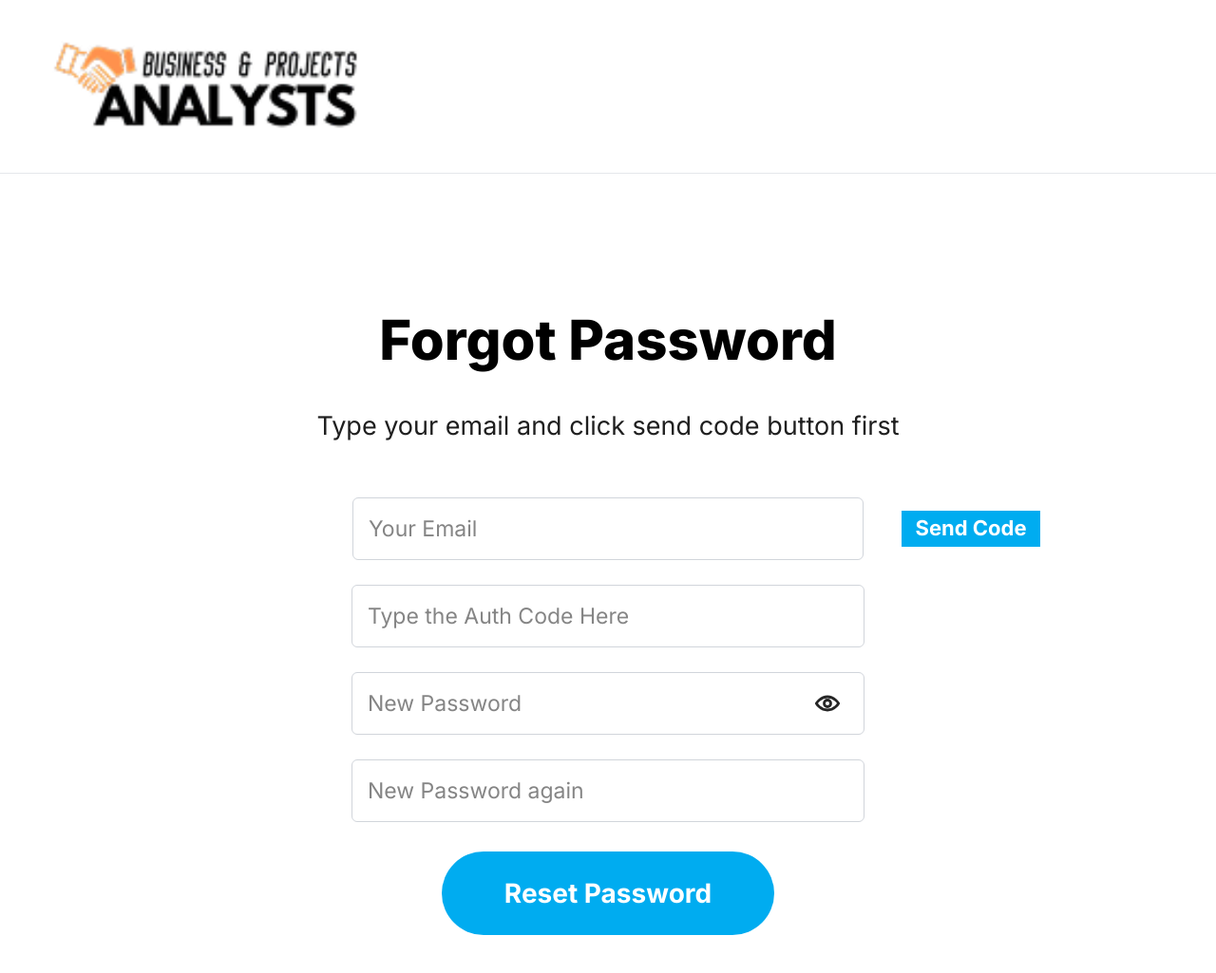
After one commit to janqwzafrica/AI-Email-Agent, a Flask app: page /forgot-password in a window 1280 px wide. The commit adds this page. Shown: the whole page at 95% size. Run offline with Flask 3, Linux system fonts and the light colour scheme.

Commit message:
feat: add first-pass auth screens

```diff
--- a/app.py
+++ b/app.py
@@ -1,4 +1,4 @@
-from flask import Flask, render_template
+from flask import Flask, redirect, render_template, request, url_for
 
 from config import Config
 from logging_config import setup_logging
@@ -12,6 +12,32 @@ app.config.from_object(Config)
 @app.route("/")
 def index():
     return render_template("index.html")
+
+
+@app.route("/signup", methods=["GET", "POST"])
+def signup():
+    if request.method == "POST":
+        return redirect(url_for("login"))
+    return render_template("signup.html")
+
+
+@app.route("/login", methods=["GET", "POST"])
+def login():
+    if request.method == "POST":
+        return redirect(url_for("index"))
+    return render_template("login.html")
+
+
+@app.route("/forgot-password", methods=["GET", "POST"])
+def forgot_password():
+    if request.method == "POST":
+        return redirect(url_for("login"))
+    return render_template("forgot_password.html")
+
+
+@app.route("/logout")
+def logout():
+    return redirect(url_for("login"))
 
 
 @app.route("/email-lists")
--- /dev/null
+++ b/static/css/pages/auth.css
@@ -0,0 +1,331 @@
+.auth-page {
+  min-height: 100vh;
+  background: #ffffff;
+}
+
+.auth-header {
+  height: 183px;
+  display: flex;
+  align-items: flex-start;
+  border-bottom: 1px solid var(--color-border);
+  background: #ffffff;
+  padding: 36px 0 0 55px;
+}
+
+.auth-header__brand {
+  display: inline-flex;
+}
+
+.auth-header__logo {
+  width: 336px;
+  height: auto;
+}
+
+.auth-main {
+  min-height: calc(100vh - 183px);
+  display: flex;
+  justify-content: center;
+  padding: 145px var(--space-4) var(--space-5);
+}
+
+.auth-panel {
+  width: min(100%, 724px);
+  display: flex;
+  flex-direction: column;
+  align-items: center;
+}
+
+.auth-panel--login {
+  padding-top: 0;
+}
+
+.auth-panel--forgot {
+  width: min(100%, 724px);
+}
+
+.auth-panel__heading {
+  text-align: center;
+  margin-bottom: 50px;
+}
+
+.auth-title {
+  color: #000000;
+  font-size: 58px;
+  line-height: 1.05;
+  font-weight: 800;
+  letter-spacing: 0;
+  margin-bottom: 24px;
+}
+
+.auth-subtitle {
+  color: #1f1f1f;
+  font-size: 27px;
+  line-height: 1.3;
+  font-weight: 400;
+}
+
+.auth-form {
+  width: min(100%, 540px);
+  display: flex;
+  flex-direction: column;
+  align-items: center;
+  gap: 26px;
+}
+
+.auth-form--forgot {
+  width: min(100%, 724px);
+  gap: 26px;
+}
+
+.auth-form--forgot > .auth-field {
+  width: min(100%, 540px);
+}
+
+.auth-field {
+  width: 100%;
+  position: relative;
+}
+
+.auth-input {
+  width: 100%;
+  height: 66px;
+  border: 1px solid #d1d5db;
+  border-radius: 6px;
+  background: #ffffff;
+  color: var(--color-text);
+  font: inherit;
+  font-size: 23px;
+  line-height: 1.2;
+  padding: 0 16px;
+}
+
+.auth-input::placeholder {
+  color: #858585;
+  opacity: 1;
+}
+
+.auth-input:focus {
+  border-color: var(--color-brand);
+  outline: 2px solid rgb(0 172 240 / 0.22);
+  outline-offset: 0;
+}
+
+.auth-field--password .auth-input {
+  padding-right: 64px;
+}
+
+.auth-password-toggle {
+  position: absolute;
+  top: 50%;
+  right: 22px;
+  display: inline-flex;
+  align-items: center;
+  justify-content: center;
+  width: 34px;
+  height: 34px;
+  border: 0;
+  padding: 0;
+  color: #262626;
+  background: transparent;
+  cursor: pointer;
+  transform: translateY(-50%);
+}
+
+.auth-password-toggle:hover {
+  color: #000000;
+}
+
+.auth-submit {
+  width: 350px;
+  height: 88px;
+  justify-content: center;
+  border-radius: 44px;
+  background: var(--color-brand);
+  color: #ffffff;
+  font-size: 28px;
+  font-weight: 700;
+  margin-top: 27px;
+}
+
+.auth-submit:hover {
+  opacity: 0.9;
+}
+
+.auth-switch {
+  color: #171717;
+  font-size: 25px;
+  line-height: 1.4;
+  text-align: center;
+  margin-top: 59px;
+}
+
+.auth-switch a {
+  color: #0008cc;
+}
+
+.auth-panel--login .auth-form {
+  gap: 28px;
+}
+
+.auth-panel--login .auth-panel__heading {
+  margin-bottom: 116px;
+}
+
+.auth-panel--login .auth-submit {
+  margin-top: 64px;
+}
+
+.auth-panel--login .auth-switch {
+  margin-top: 78px;
+}
+
+.auth-panel--login .auth-switch a,
+.auth-panel--forgot .auth-switch a {
+  color: #0084ff;
+}
+
+.auth-panel--forgot .auth-panel__heading {
+  margin-bottom: 58px;
+}
+
+.auth-panel--forgot .auth-title {
+  margin-bottom: 42px;
+}
+
+.auth-code-row {
+  width: 100%;
+  display: grid;
+  grid-template-columns: minmax(0, 540px) 146px;
+  align-items: center;
+  justify-content: start;
+  gap: 40px;
+  transform: translateX(93px);
+}
+
+.auth-code-button {
+  display: inline-flex;
+  align-items: center;
+  justify-content: center;
+  width: 146px;
+  height: 38px;
+  border: 0;
+  border-radius: 0;
+  background: var(--color-brand);
+  color: #ffffff;
+  font: inherit;
+  font-size: 22px;
+  font-weight: 700;
+  cursor: pointer;
+}
+
+.auth-code-button:hover {
+  opacity: 0.9;
+}
+
+.auth-panel--forgot .auth-submit {
+  margin-top: 5px;
+}
+
+.sr-only {
+  position: absolute;
+  width: 1px;
+  height: 1px;
+  padding: 0;
+  margin: -1px;
+  overflow: hidden;
+  clip: rect(0, 0, 0, 0);
+  white-space: nowrap;
+  border: 0;
+}
+
+@media (max-width: 900px) {
+  .auth-header {
+    height: 142px;
+    padding: 28px 0 0 32px;
+  }
+
+  .auth-header__logo {
+    width: 280px;
+  }
+
+  .auth-main {
+    min-height: calc(100vh - 142px);
+    padding-top: 86px;
+  }
+
+  .auth-title {
+    font-size: 44px;
+  }
+
+  .auth-subtitle {
+    font-size: 22px;
+  }
+
+  .auth-input {
+    font-size: 20px;
+  }
+
+  .auth-code-row {
+    grid-template-columns: 1fr;
+    gap: var(--space-3);
+    transform: none;
+  }
+
+  .auth-code-button {
+    width: 160px;
+    height: 44px;
+  }
+}
+
+@media (max-width: 560px) {
+  .auth-header {
+    height: 112px;
+    align-items: center;
+    padding: 0 var(--space-3);
+  }
+
+  .auth-header__logo {
+    width: min(260px, 80vw);
+  }
+
+  .auth-main {
+    min-height: calc(100vh - 112px);
+    padding: 56px var(--space-3) var(--space-5);
+  }
+
+  .auth-panel__heading,
+  .auth-panel--forgot .auth-panel__heading {
+    margin-bottom: 38px;
+  }
+
+  .auth-title {
+    font-size: 36px;
+  }
+
+  .auth-subtitle {
+    font-size: 18px;
+  }
+
+  .auth-form,
+  .auth-form--forgot {
+    gap: var(--space-3);
+  }
+
+  .auth-input {
+    height: 56px;
+    font-size: 18px;
+  }
+
+  .auth-submit {
+    width: min(100%, 350px);
+    height: 68px;
+    font-size: 24px;
+    margin-top: var(--space-4);
+  }
+
+  .auth-switch,
+  .auth-panel--login .auth-switch {
+    font-size: 18px;
+    margin-top: 42px;
+  }
+}
--- a/static/js/main.js
+++ b/static/js/main.js
@@ -1,5 +1,7 @@
 import { initDropdowns } from "./modules/dropdown.js";
+import { initPasswordToggles } from "./modules/password-toggle.js";
 
 document.addEventListener("DOMContentLoaded", () => {
   initDropdowns();
+  initPasswordToggles();
 });
--- /dev/null
+++ b/static/js/modules/password-toggle.js
@@ -0,0 +1,16 @@
+export function initPasswordToggles() {
+  const toggles = document.querySelectorAll("[data-password-toggle]");
+  if (!toggles.length) return;
+
+  toggles.forEach((toggle) => {
+    const inputId = toggle.getAttribute("aria-controls");
+    const input = inputId ? document.getElementById(inputId) : null;
+    if (!input) return;
+
+    toggle.addEventListener("click", () => {
+      const shouldShow = input.type === "password";
+      input.type = shouldShow ? "text" : "password";
+      toggle.setAttribute("aria-label", shouldShow ? "Hide password" : "Show password");
+    });
+  });
+}
--- /dev/null
+++ b/templates/auth_base.html
@@ -0,0 +1,28 @@
+<!DOCTYPE html>
+<html lang="en">
+<head>
+  <meta charset="UTF-8">
+  <meta name="viewport" content="width=device-width, initial-scale=1.0">
+  <title>{% block title %}AI Email Agent{% endblock %}</title>
+  <link rel="preconnect" href="https://fonts.googleapis.com">
+  <link rel="preconnect" href="https://fonts.gstatic.com" crossorigin>
+  <link href="https://fonts.googleapis.com/css2?family=Inter:wght@400;500;600;700;800&display=swap" rel="stylesheet">
+  <link rel="stylesheet" href="{{ url_for('static', filename='css/base.css') }}">
+  <link rel="stylesheet" href="{{ url_for('static', filename='css/components/buttons.css') }}">
+  <link rel="stylesheet" href="{{ url_for('static', filename='css/pages/auth.css') }}">
+</head>
+<body class="auth-page">
+  <header class="auth-header">
+    <a href="{{ url_for('login') }}" class="auth-header__brand" aria-label="AI Email Agent login">
+      <img src="{{ url_for('static', filename='img/Biz and Project Logo Transparent 1.png') }}"
+           alt="Business &amp; Projects Analysts" class="auth-header__logo">
+    </a>
+  </header>
+
+  <main class="auth-main">
+    {% block content %}{% endblock %}
+  </main>
+
+  <script type="module" src="{{ url_for('static', filename='js/main.js') }}"></script>
+</body>
+</html>
--- /dev/null
+++ b/templates/forgot_password.html
@@ -0,0 +1,45 @@
+{% extends 'auth_base.html' %}
+
+{% block title %}Forgot Password — AI Email Agent{% endblock %}
+
+{% block content %}
+<section class="auth-panel auth-panel--forgot" aria-labelledby="forgot-title">
+  <div class="auth-panel__heading">
+    <h1 id="forgot-title" class="auth-title">Forgot Password</h1>
+    <p class="auth-subtitle">Type your email and click send code button first</p>
+  </div>
+
+  <form class="auth-form auth-form--forgot" action="{{ url_for('forgot_password') }}" method="post">
+    <div class="auth-code-row">
+      <div class="auth-field">
+        <label class="sr-only" for="forgot-email">Your Email</label>
+        <input class="auth-input" type="email" id="forgot-email" name="email" placeholder="Your Email" autocomplete="email" required>
+      </div>
+      <button class="auth-code-button" type="button">Send Code</button>
+    </div>
+
+    <div class="auth-field">
+      <label class="sr-only" for="forgot-code">Authentication code</label>
+      <input class="auth-input" type="text" id="forgot-code" name="auth_code" placeholder="Type the Auth Code Here" inputmode="numeric" autocomplete="one-time-code" required>
+    </div>
+
+    <div class="auth-field auth-field--password">
+      <label class="sr-only" for="forgot-password">New Password</label>
+      <input class="auth-input" type="password" id="forgot-password" name="password" placeholder="New Password" autocomplete="new-password" required>
+      <button class="auth-password-toggle" type="button" data-password-toggle aria-label="Show password" aria-controls="forgot-password">
+        <svg width="28" height="28" viewBox="0 0 24 24" fill="none" stroke="currentColor" stroke-width="2.4" stroke-linecap="round" stroke-linejoin="round" aria-hidden="true">
+          <path d="M2 12s3.5-6 10-6 10 6 10 6-3.5 6-10 6S2 12 2 12Z"/>
+          <circle cx="12" cy="12" r="3"/>
+        </svg>
+      </button>
+    </div>
+
+    <div class="auth-field">
+      <label class="sr-only" for="forgot-password-confirm">New Password again</label>
+      <input class="auth-input" type="password" id="forgot-password-confirm" name="password_confirm" placeholder="New Password again" autocomplete="new-password" required>
+    </div>
+
+    <button type="submit" class="btn auth-submit">Reset Password</button>
+  </form>
+</section>
+{% endblock %}
--- a/templates/partials/header.html
+++ b/templates/partials/header.html
@@ -18,7 +18,7 @@
       </ul>
     </div>
 
-    <a href="#" class="topbar__logout">
+    <a href="{{ url_for('logout') }}" class="topbar__logout">
       <svg width="18" height="18" viewBox="0 0 24 24" fill="none" stroke="currentColor" stroke-width="2" stroke-linecap="round" stroke-linejoin="round" aria-hidden="true">
         <path d="M9 21H5a2 2 0 0 1-2-2V5a2 2 0 0 1 2-2h4"/>
         <polyline points="16 17 21 12 16 7"/>
```
Also changed, not shown: templates/login.html (added, +34 -0 lines), templates/signup.html (added, +39 -0 lines).
